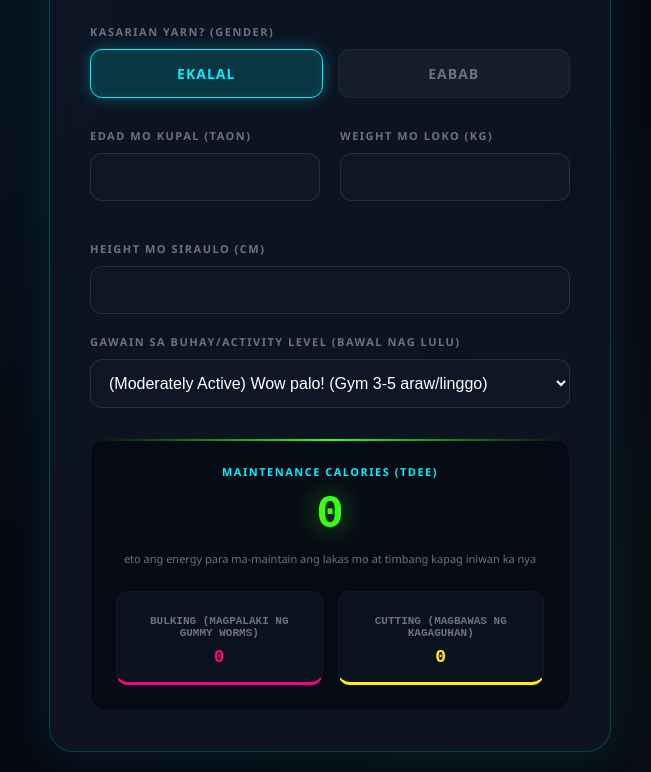
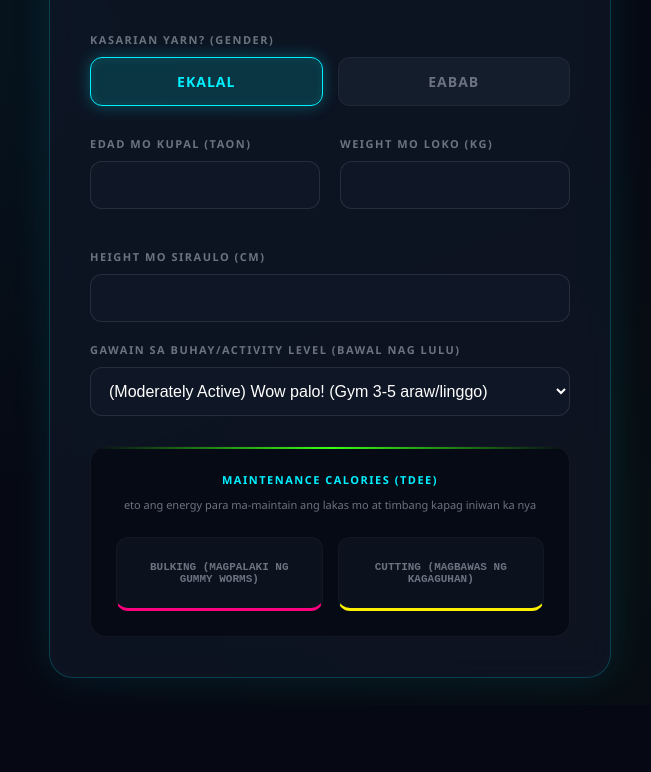
Before and after one commit to linus-lb/haxtdee, a plain HTML site: page index.html in a window 1280 px wide. Shown: the part 135-907 px from the top of the page, without its empty margins (310-961 px from the left). After the commit the page ends 840 px from the top, so only its background shows below. Drawn offline with Linux system fonts and the light colour scheme.

Commit message:
Update index.html

```diff
--- a/index.html
+++ b/index.html
@@ -263,18 +263,18 @@
     <!-- RESULTS PANEL -->
     <div class="results-section">
         <label style="color: var(--neon-blue);">Maintenance Calories (TDEE)</label>
-        <div class="main-tdee"><span id="tdee-val"></span>0</div>
+        <div class="main-tdee"><span id="tdee-val"></span></div>
         <p style="font-size: 11px; color: var(--text-muted); margin: 5px 0 0 0;">eto ang energy para ma-maintain ang lakas mo at timbang kapag iniwan ka nya</p>
 
         <!-- FITNESS GOALS -->
         <div class="goals-grid">
             <div class="goal-box bulk">
                 <span style="font-size: 11px; color: var(--text-muted); text-transform: uppercase;">Bulking (Magpalaki ng gummy worms)</span>
-                <span style="color: var(--neon-pink);" id="bulk-val">0</span>
+                <span style="color: var(--neon-pink);" id="bulk-val"></span>
             </div>
             <div class="goal-box cut">
                 <span style="font-size: 11px; color: var(--text-muted); text-transform: uppercase;">Cutting (Magbawas ng kagaguhan)</span>
-                <span style="color: var(--neon-yellow);" id="cut-val">0</span>
+                <span style="color: var(--neon-yellow);" id="cut-val"></span>
             </div>
         </div>
     </div>
```
